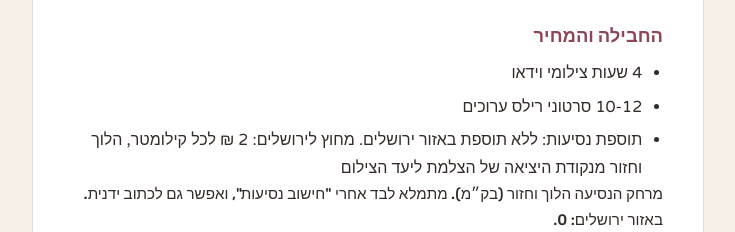
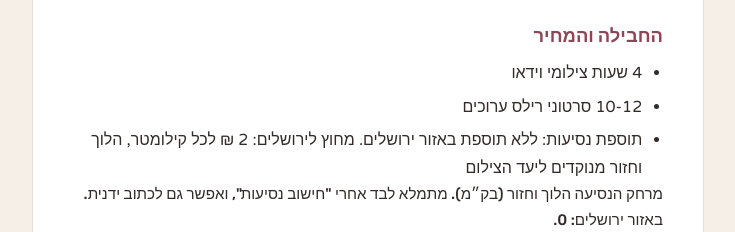
Before and after one commit to efratrel6-ai/atzmaiot-digital, a website: page atzmaiot/shoot-agreement.html in a window 1280 px wide. Shown: the part 1308-1540 px from the top of the page, without its empty margins (272-1007 px from the left). Drawn offline with Linux system fonts and the light colour scheme.

Commit message:
בטופס יום הצילום: נסיעות הלוך וחזור מנוקדים
Co-Authored-By: Claude Sonnet 5.5 <noreply@anthropic.com>
Claude-Session: https://claude.ai/code/session_01NJpZR5UHzyPJnbagf8p8GT

```diff
--- a/atzmaiot/shoot-agreement.html
+++ b/atzmaiot/shoot-agreement.html
@@ -124,7 +124,7 @@ summary { cursor: pointer; font-family: var(--f-head); font-weight: 500; color:
 <ul>
 <li>4 שעות צילומי וידאו</li>
 <li>10-12 סרטוני רילס ערוכים</li>
-<li>תוספת נסיעות: ללא תוספת באזור ירושלים. מחוץ לירושלים: 2 ₪ לכל קילומטר, הלוך וחזור מנקודת היציאה של הצלמת ליעד הצילום</li>
+<li>תוספת נסיעות: ללא תוספת באזור ירושלים. מחוץ לירושלים: 2 ₪ לכל קילומטר, הלוך וחזור מנוקדים ליעד הצילום</li>
 </ul>
 <label class="km">מרחק הנסיעה הלוך וחזור (בק״מ). מתמלא לבד אחרי "חישוב נסיעות", ואפשר גם לכתוב ידנית. באזור ירושלים: 0.<input type="number" id="km" min="0" step="1" inputmode="numeric" value="0"></label>
 <div class="price" aria-live="polite">
```
